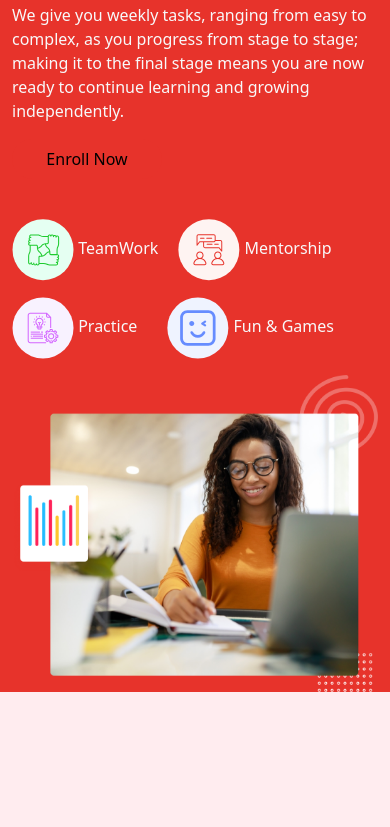
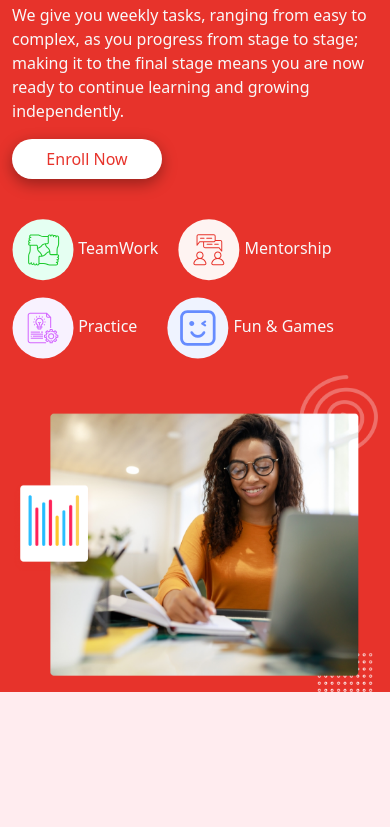
Before and after one commit to IfeoluwaAroboto/zuri-landing-page, a plain HTML site: page index2.html in a window 390 px wide. Shown: the part 5183-6010 px from the top of the page. Drawn offline with nearby package versions, Linux system fonts and the light colour scheme.

Commit message:
added commit

```diff
--- a/style.css
+++ b/style.css
@@ -152,7 +152,7 @@ h5{
         justify-content: center;
         align-items: center;
         background-color: rgb(252, 242, 243);
-        background: url(./1st-images/hero-bg.svg);
+        background: url(./1st-images/hero-bg.svg)
     }
 
     .text{  padding-top: 50px;
--- a/style2.css
+++ b/style2.css
@@ -198,6 +198,7 @@ h5 a{
 border-radius: 20px 20px 20px 20px;
 height: 40px;
 color: #E7332B;
+background-color: #ffff;
 box-shadow: rgba(0, 0, 0, 0.35) 0px 5px 15px;
   }
   .subsection{
@@ -538,8 +539,8 @@ h5 a{
   width:150px;
 border-radius: 20px 20px 20px 20px;
 height: 40px;
-background-color: #E7332B;
-color;: white
+background-color: white;;
+color: #E7332B;
 box-shadow: rgba(0, 0, 0, 0.35) 0px 5px 15px;
 }
 .subsection{
```
